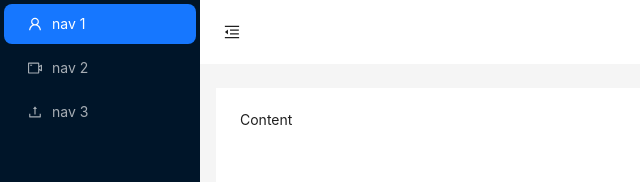
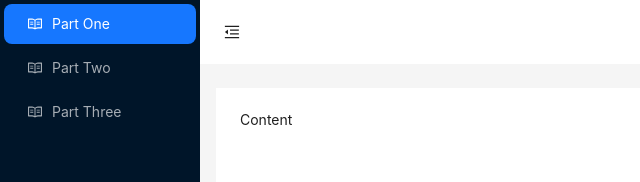
Before and after one commit to boyerst/aggregator, a React (Create React App) app: page / in a window 1280 px wide. Shown: the top 182 px of the page, without its empty margins (0-640 px from the left). Built offline with nearby package versions, Linux system fonts and the light colour scheme.

Commit message:
Structure the nav

```diff
--- a/src/App.js
+++ b/src/App.js
@@ -1,11 +1,9 @@
 import 'antd/dist/reset.css';
 import './App.css';
 import {
+  ReadOutlined,
   MenuFoldOutlined,
-  MenuUnfoldOutlined,
-  UploadOutlined,
-  UserOutlined,
-  VideoCameraOutlined,
+  MenuUnfoldOutlined
 } from '@ant-design/icons';
 import { Button, Layout, Menu, theme } from 'antd';
 import { useState } from 'react';
@@ -22,6 +20,7 @@ const App = () => {
     token: { colorBgContainer },
   } = theme.useToken();
 
+
   return (
     <Layout>
       <Sider trigger={null} collapsible collapsed={collapsed}>
@@ -33,18 +32,18 @@ const App = () => {
           items={[
             {
               key: '1',
-              icon: <UserOutlined />,
-              label: 'nav 1',
+              icon: <ReadOutlined />,
+              label: 'Part One',
             },
             {
               key: '2',
-              icon: <VideoCameraOutlined />,
-              label: 'nav 2',
+              icon: <ReadOutlined />,
+              label: 'Part Two',
             },
             {
               key: '3',
-              icon: <UploadOutlined />,
-              label: 'nav 3',
+              icon: <ReadOutlined />,
+              label: 'Part Three',
             },
           ]}
         />
```
